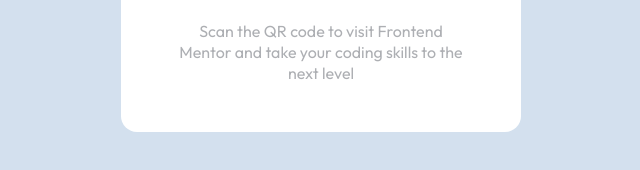
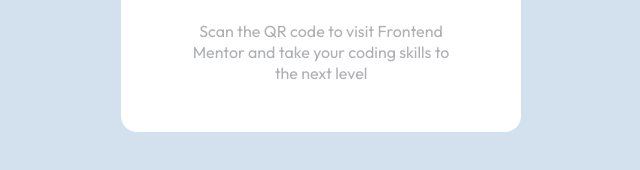
Before and after one commit to stefanvulpe-dev/qr-code-component, a plain HTML site: page index.html in a window 1280 px wide. Shown: the part 572-742 px from the top of the page, 319-959 px from the left. Drawn offline with Linux system fonts and the light colour scheme.

Commit message:
update style.css

```diff
--- a/style.css
+++ b/style.css
@@ -90,7 +90,7 @@
 }
 
 .main-paragraph {
-    max-width: 28ch;
+    max-width: 26ch;
     margin-inline: auto;
     padding-block-end: 2rem;
 }
```
